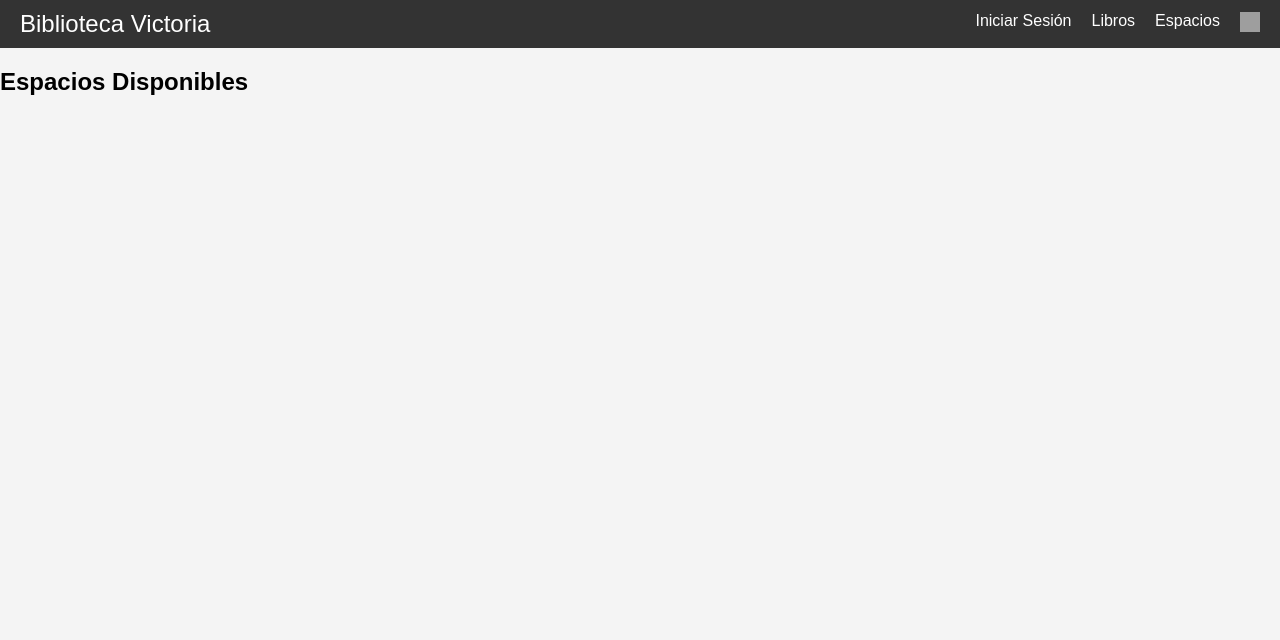
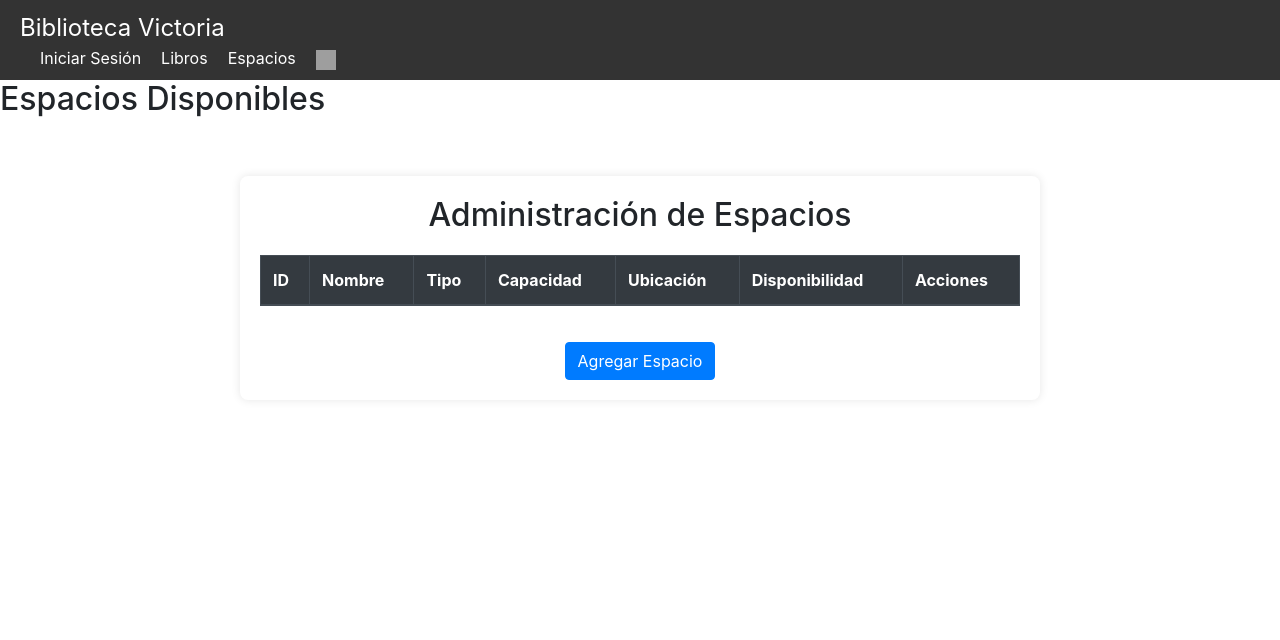
Before and after one commit to JuanGdev/BibliotecaVictoria, a PHP site: page /espacios.html in a window 1280 px wide. Shown: the top 640 px of the page. Run offline with PHP 8.4, Linux system fonts and the light colour scheme; lists and menus that the app fills with data are empty; some libraries are stand-ins or nearby versions; grey boxes are pictures that could not be loaded.

Commit message:
CRUD for espacios.html

```diff
--- a/frontend/espacios.html
+++ b/frontend/espacios.html
@@ -7,6 +7,7 @@
     <title>Biblioteca Victoria - Espacios</title>
     <link rel="canonical" href="index_usuario.html">
     <link rel="stylesheet" href="../frontend/styles.css">
+    <link href="https://stackpath.bootstrapcdn.com/bootstrap/4.5.2/css/bootstrap.min.css" rel="stylesheet">
 </head>
 
 <body>
@@ -26,11 +27,91 @@
             <h2>Espacios Disponibles</h2>
             <div id="espacios-container"></div>
         </section>
+        <section class="admin-section">
+            <h2 class="text-center">Administración de Espacios</h2>
+            <div class="table-responsive">
+                <table class="table table-striped table-bordered">
+                    <thead class="thead-dark">
+                        <tr>
+                            <th>ID</th>
+                            <th>Nombre</th>
+                            <th>Tipo</th>
+                            <th>Capacidad</th>
+                            <th>Ubicación</th>
+                            <th>Disponibilidad</th>
+                            <th>Acciones</th>
+                        </tr>
+                    </thead>
+                    <tbody id="space-table-body">
+                        <!-- Space rows will be populated here -->
+                    </tbody>
+                </table>
+            </div>
+            <button class="btn btn-primary mt-3" onclick="showAddSpaceModal()">Agregar Espacio</button>
+        </section>
     </main>
+    <!-- Add/Edit Space Modal -->
+    <div class="modal" id="spaceModal" tabindex="-1" role="dialog">
+        <div class="modal-dialog" role="document">
+            <div class="modal-content">
+                <div class="modal-header">
+                    <h5 class="modal-title" id="spaceModalTitle">Agregar Espacio</h5>
+                    <button type="button" class="close" data-dismiss="modal" aria-label="Close">
+                        <span aria-hidden="true">&times;</span>
+                    </button>
+                </div>
+                <div class="modal-body">
+                    <form id="space-form">
+                        <input type="hidden" id="space-id" name="espacio_id">
+                        <div class="form-group">
+                            <label for="nombre_espacio">Nombre:</label>
+                            <input type="text" class="form-control" id="nombre_espacio" name="nombre_espacio" required>
+                        </div>
+                        <div class="form-group">
+                            <label for="tipo_espacio">Tipo:</label>
+                            <select class="form-control" id="tipo_espacio" name="tipo_espacio" required>
+                                <option value="sala">Sala</option>
+                                <option value="auditorio">Auditorio</option>
+                                <option value="cubiculo">Cubículo</option>
+                                <option value="aula">Aula</option>
+                            </select>
+                        </div>
+                        <div class="form-group">
+                            <label for="capacidad">Capacidad:</label>
+                            <input type="number" class="form-control" id="capacidad" name="capacidad" required>
+                        </div>
+                        <div class="form-group">
+                            <label for="ubicacion">Ubicación:</label>
+                            <input type="text" class="form-control" id="ubicacion" name="ubicacion" required>
+                        </div>
+                        <div class="form-group">
+                            <label for="descripcion">Descripción:</label>
+                            <textarea class="form-control" id="descripcion" name="descripcion" required></textarea>
+                        </div>
+                        <div class="form-group">
+                            <label for="equipamiento">Equipamiento:</label>
+                            <input type="text" class="form-control" id="equipamiento" name="equipamiento" required>
+                        </div>
+                        <div class="form-group">
+                            <label for="disponibilidad">Disponibilidad:</label>
+                            <select class="form-control" id="disponibilidad" name="disponibilidad" required>
+                                <option value="disponible">Disponible</option>
+                                <option value="ocupado">Ocupado</option>
+                            </select>
+                        </div>
+                        <button type="submit" class="btn btn-primary">Guardar</button>
+                    </form>
+                </div>
+            </div>
+        </div>
+    </div>
     <footer>
         <p>Hecho con 🩷📚 por <a href="https://halved-exception-51f.notion.site/juan-aguilera-portfolio"
                 target="_blank">JuanGdev</a></p>
     </footer>
+    <script src="https://code.jquery.com/jquery-3.5.1.slim.min.js"></script>
+    <script src="https://cdn.jsdelivr.net/npm/@popperjs/core@2.5.4/dist/umd/popper.min.js"></script>
+    <script src="https://stackpath.bootstrapcdn.com/bootstrap/4.5.2/js/bootstrap.min.js"></script>
     <script src="../frontend/scripts/espacios.js"></script>
 </body>
 
--- a/frontend/scripts/espacios.js
+++ b/frontend/scripts/espacios.js
@@ -1,5 +1,6 @@
 document.addEventListener('DOMContentLoaded', () => {
     fetchEspacios();
+    fetchEspaciosAdmin();
 });
 
 async function fetchEspacios() {
@@ -32,6 +33,94 @@ async function fetchEspacios() {
     }
 }
 
+async function fetchEspaciosAdmin() {
+    try {
+        const response = await fetch('../backend/get_espacios.php');
+        const espacios = await response.json();
+        const container = document.getElementById('space-table-body');
+        container.innerHTML = '';
+
+        espacios.forEach(espacio => {
+            const row = document.createElement('tr');
+            row.innerHTML = `
+                <td>${espacio.espacio_id}</td>
+                <td>${espacio.nombre_espacio}</td>
+                <td>${espacio.tipo_espacio}</td>
+                <td>${espacio.capacidad}</td>
+                <td>${espacio.ubicacion}</td>
+                <td>${espacio.disponibilidad}</td>
+                <td>
+                    <button class="btn btn-warning btn-sm" onclick="showEditSpaceModal(${espacio.espacio_id})">Editar</button>
+                    <button class="btn btn-danger btn-sm" onclick="deleteSpace(${espacio.espacio_id})">Eliminar</button>
+                </td>
+            `;
+            container.appendChild(row);
+        });
+    } catch (error) {
+        console.error('Error fetching espacios:', error);
+    }
+}
+
+function showAddSpaceModal() {
+    document.getElementById('space-form').reset();
+    document.getElementById('space-id').value = '';
+    document.getElementById('spaceModalTitle').innerText = 'Agregar Espacio';
+    document.getElementById('spaceModal').classList.add('show');
+}
+
+function showEditSpaceModal(id) {
+    fetch(`../backend/get_space.php?id=${id}`)
+        .then(response => response.json())
+        .then(espacio => {
+            document.getElementById('space-id').value = espacio.espacio_id;
+            document.getElementById('nombre_espacio').value = espacio.nombre_espacio;
+            document.getElementById('tipo_espacio').value = espacio.tipo_espacio;
+            document.getElementById('capacidad').value = espacio.capacidad;
+            document.getElementById('ubicacion').value = espacio.ubicacion;
+            document.getElementById('descripcion').value = espacio.descripcion;
+            document.getElementById('equipamiento').value = espacio.equipamiento;
+            document.getElementById('disponibilidad').value = espacio.disponibilidad;
+            document.getElementById('spaceModalTitle').innerText = 'Editar Espacio';
+            document.getElementById('spaceModal').classList.add('show');
+        });
+}
+
+document.getElementById('space-form').addEventListener('submit', function (event) {
+    event.preventDefault();
+    const formData = new FormData(this);
+    const id = document.getElementById('space-id').value;
+    const url = id ? `../backend/update_space.php?id=${id}` : '../backend/add_space.php';
+    fetch(url, {
+        method: 'POST',
+        body: formData
+    })
+        .then(response => response.json())
+        .then(result => {
+            if (result.success) {
+                fetchEspaciosAdmin();
+                fetchEspacios(); // Refresh the list of spaces available for reservation
+                document.getElementById('spaceModal').classList.remove('show');
+            } else {
+                alert('Error al guardar el espacio');
+            }
+        });
+});
+
+function deleteSpace(id) {
+    if (confirm('¿Estás seguro de que deseas eliminar este espacio?')) {
+        fetch(`../backend/delete_space.php?id=${id}`)
+            .then(response => response.json())
+            .then(result => {
+                if (result.success) {
+                    fetchEspaciosAdmin();
+                    fetchEspacios(); // Refresh the list of spaces available for reservation
+                } else {
+                    alert('Error al eliminar el espacio');
+                }
+            });
+    }
+}
+
 async function toggleReserva(espacioId, disponibilidad) {
     try {
         const action = disponibilidad === 'disponible' ? 'reservar' : 'liberar';
--- a/frontend/styles.css
+++ b/frontend/styles.css
@@ -254,3 +254,92 @@ footer a:hover {
     flex-direction: column; /* Arrange items in a single column */
     align-items: stretch; /* Stretch items to fill the container */
 }
+
+.admin-section {
+    max-width: 800px;
+    margin: 50px auto;
+    padding: 20px;
+    background-color: #fff;
+    box-shadow: 0 0 10px rgba(0, 0, 0, 0.1);
+    border-radius: 8px;
+}
+
+.admin-section h2 {
+    text-align: center;
+    margin-bottom: 20px;
+}
+
+.admin-section .table-responsive {
+    margin-bottom: 20px;
+}
+
+.admin-section button {
+    display: block;
+    margin: 0 auto;
+}
+
+.modal {
+    display: none;
+    position: fixed;
+    z-index: 1050;
+    left: 0;
+    top: 0;
+    width: 100%;
+    height: 100%;
+    overflow: hidden;
+    outline: 0;
+    background-color: rgba(0, 0, 0, 0.5);
+}
+
+.modal-dialog {
+    position: relative;
+    width: auto;
+    margin: 10px;
+    pointer-events: none;
+}
+
+.modal-content {
+    position: relative;
+    display: flex;
+    flex-direction: column;
+    width: 100%;
+    pointer-events: auto;
+    background-color: #fff;
+    background-clip: padding-box;
+    border: 1px solid rgba(0, 0, 0, 0.2);
+    border-radius: 0.3rem;
+    outline: 0;
+}
+
+.modal-header,
+.modal-body,
+.modal-footer {
+    padding: 1rem;
+}
+
+.modal-header {
+    display: flex;
+    align-items: flex-start;
+    justify-content: space-between;
+    border-bottom: 1px solid #dee2e6;
+    border-top-left-radius: 0.3rem;
+    border-top-right-radius: 0.3rem;
+}
+
+.modal-title {
+    margin-bottom: 0;
+    line-height: 1.5;
+}
+
+.modal-footer {
+    display: flex;
+    align-items: center;
+    justify-content: flex-end;
+    border-top: 1px solid #dee2e6;
+    border-bottom-right-radius: 0.3rem;
+    border-bottom-left-radius: 0.3rem;
+}
+
+.modal.show {
+    display: block;
+}
```
Also changed, not shown: backend/add_space.php (added, +35 -0 lines), backend/delete_space.php (added, +29 -0 lines), backend/get_space.php (added, +24 -0 lines), backend/update_space.php (added, +36 -0 lines).
